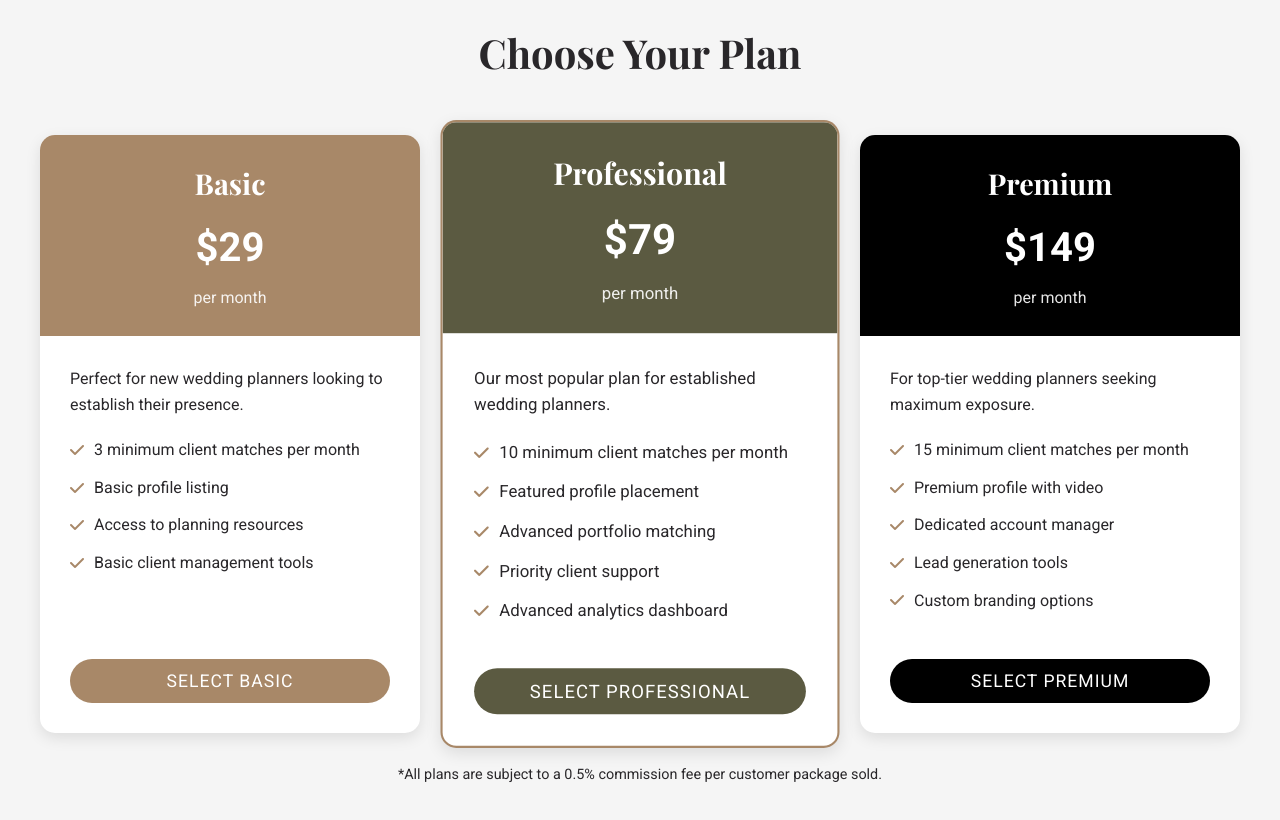
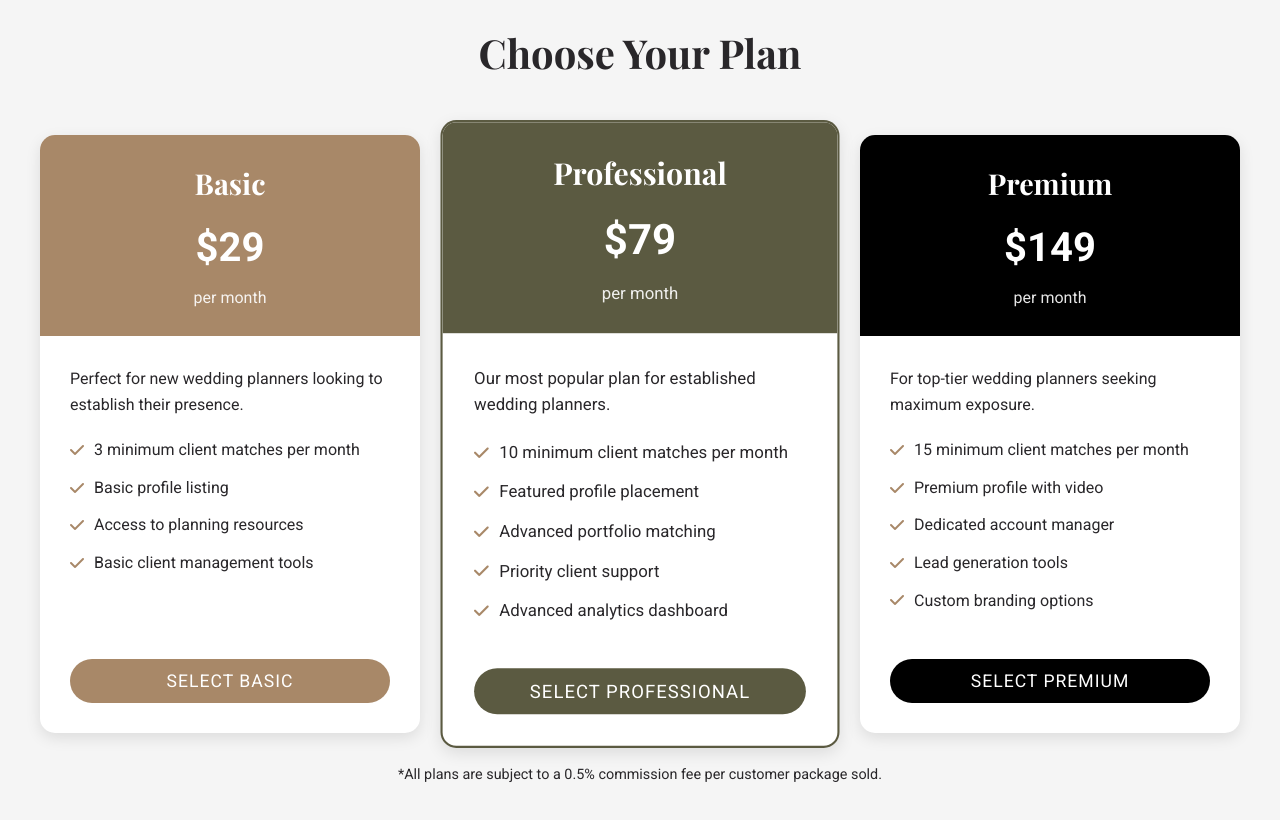
Before and after one commit to VowWeddings/Vow, a plain HTML site: page planner-signup.html in a window 1280 px wide. Shown: the part 940-1760 px from the top of the page. Drawn offline with nearby package versions, Linux system fonts and the light colour scheme.

Commit message:
Update planner-signup.html

```diff
--- a/planner-signup.html
+++ b/planner-signup.html
@@ -19,6 +19,7 @@
             --light-text: #29272A; /* Secondary text color */
             --white: #fff;
             --shadow: 0 5px 15px rgba(0,0,0,0.1);
+	    --green: #5B5A41;
         }
 
         * {
@@ -260,7 +261,7 @@
         }
 
         .pricing-card.featured {
-            border: 2px solid var(--primary-color);
+            border: 2px solid var(--green);
             transform: scale(1.05);
         }
 
```
